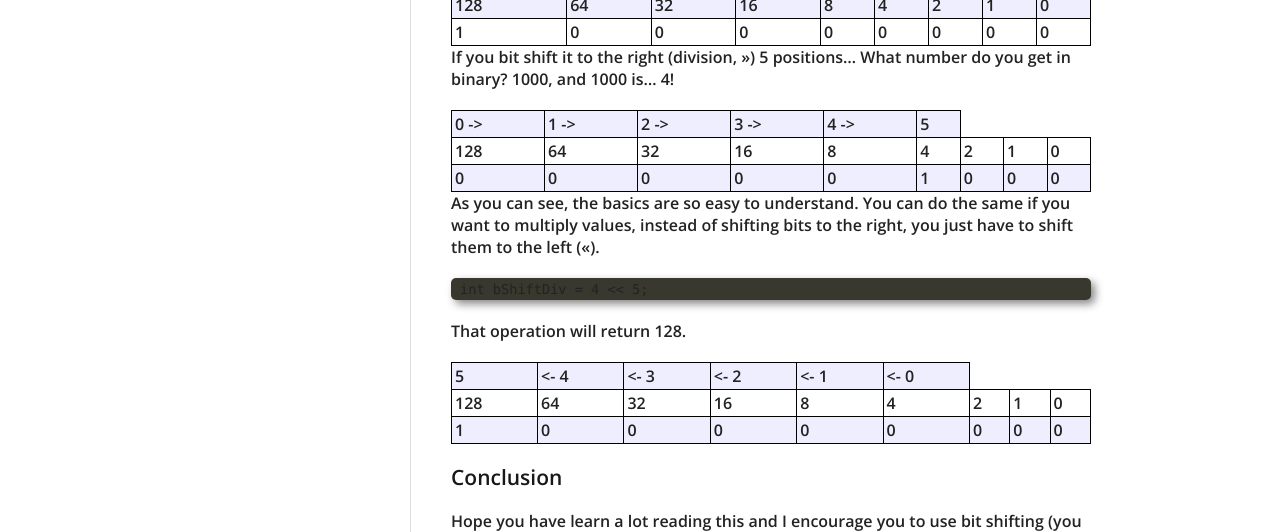
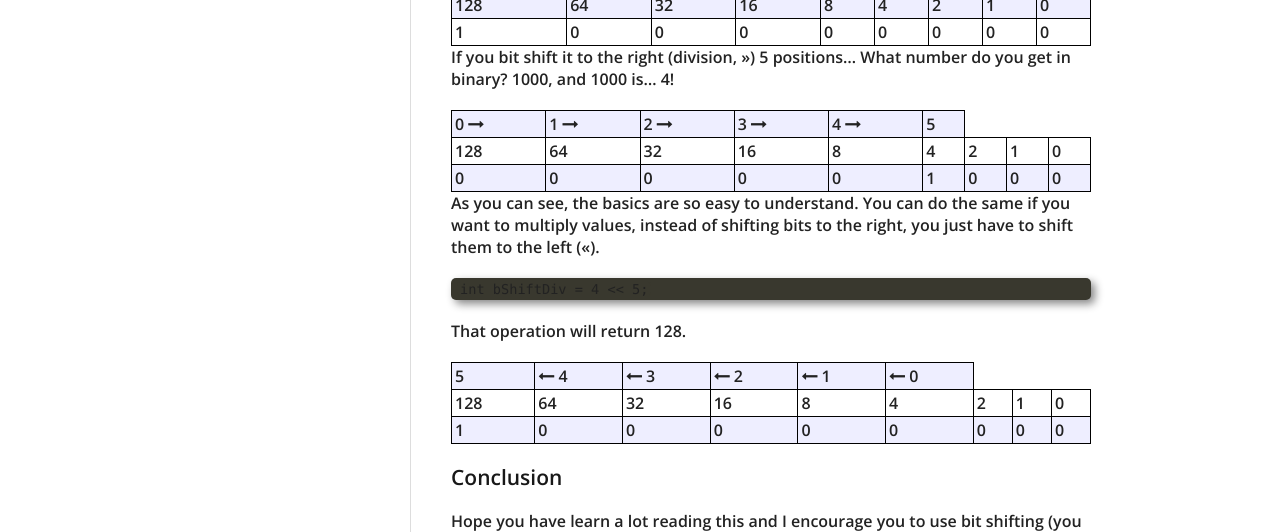
Before and after one commit to GrenderG/grenderg.github.io, a Jekyll site: the page built from _posts/2015-05-16-bit_shifting_java.markdown, in a window 1280 px wide. Shown: the part 938-1470 px from the top of the page. Built offline with Jekyll 4.4.1, drawn with Linux system fonts in a browser that asks for light colours; nearby versions of some CDN libraries.

Commit message:
Changed arrows to font awesome.

```diff
--- a/_posts/2015-05-16-bit_shifting_java.markdown
+++ b/_posts/2015-05-16-bit_shifting_java.markdown
@@ -59,11 +59,11 @@ Okay, 128 in binary is 100000000.
 If you bit shift it to the right (division, >>) 5 positions... What number do you get in binary? 1000, and 1000 is... 4!
 <table>
     <tr>
-        <td>0 -></td>
-        <td>1 -></td>
-        <td>2 -></td>
-        <td>3 -></td>
-        <td>4 -></td>
+        <td>0 <i class="fa fa-long-arrow-right"></i></td>
+        <td>1 <i class="fa fa-long-arrow-right"></i></td>
+        <td>2 <i class="fa fa-long-arrow-right"></i></td>
+        <td>3 <i class="fa fa-long-arrow-right"></i></td>
+        <td>4 <i class="fa fa-long-arrow-right"></i></td>
         <td>5</td>
     </tr>
     <tr>
@@ -98,11 +98,11 @@ That operation will return 128.
 <table>
     <tr>
         <td>5</td>
-        <td><- 4</td>
-        <td><- 3</td>
-        <td><- 2</td>
-        <td><- 1</td>
-        <td><- 0</td>
+        <td><i class="fa fa-long-arrow-left"></i> 4</td>
+        <td><i class="fa fa-long-arrow-left"></i> 3</td>
+        <td><i class="fa fa-long-arrow-left"></i> 2</td>
+        <td><i class="fa fa-long-arrow-left"></i> 1</td>
+        <td><i class="fa fa-long-arrow-left"></i> 0</td>
     </tr>
     <tr>
         <td>128</td>
```
